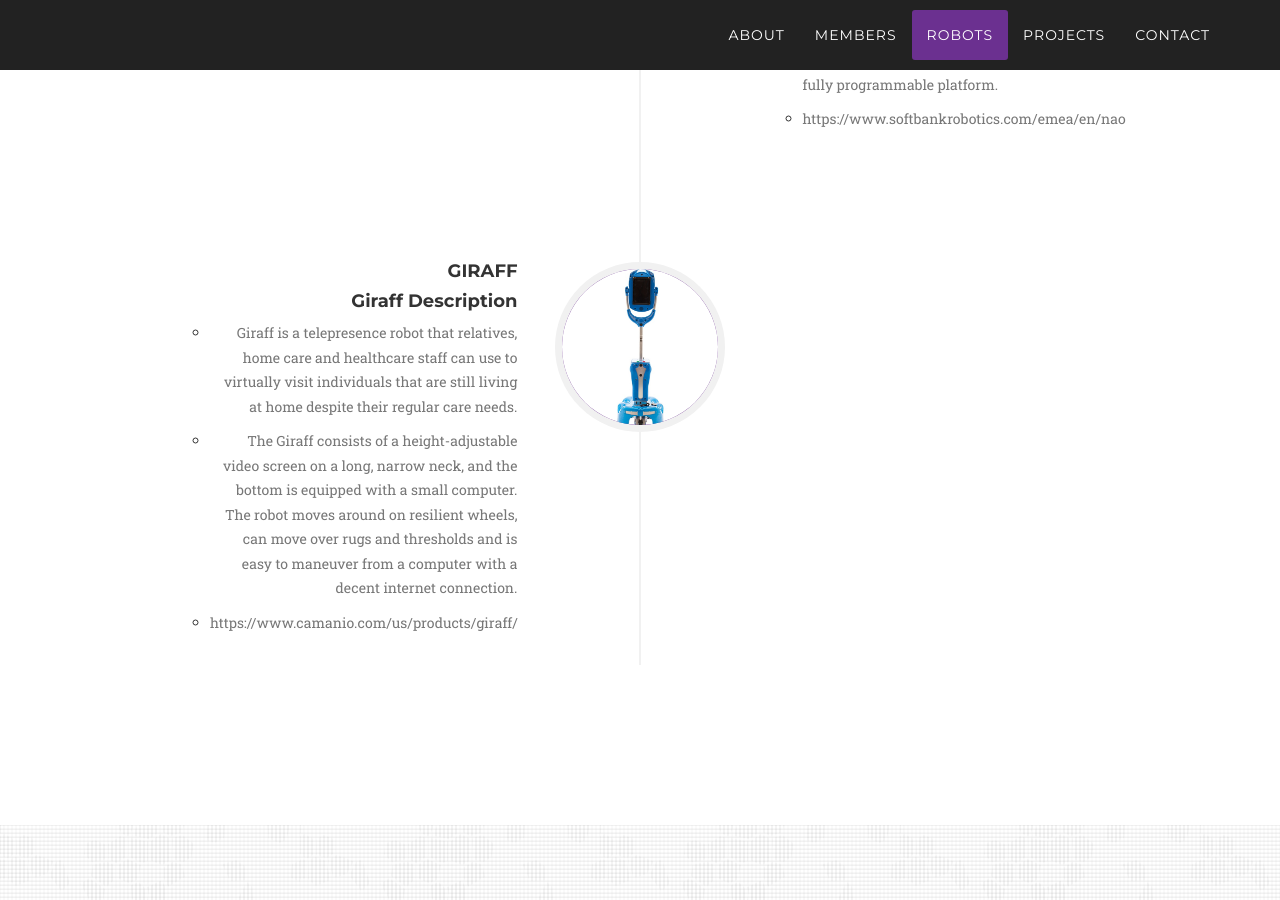
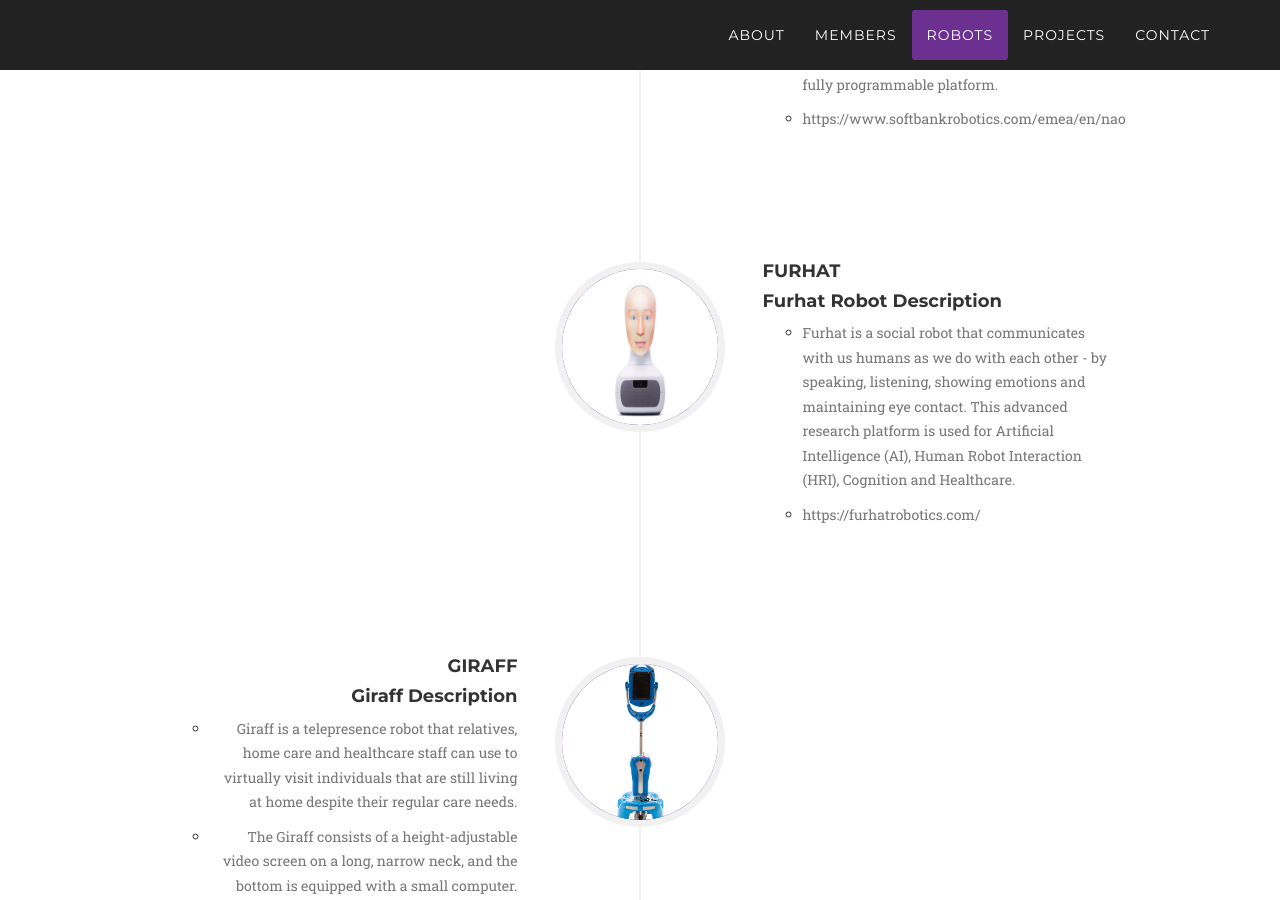
Before and after one commit to corolab/corolab.github.io, a Jekyll site: the page built from README.md, in a window 1280 px wide and 900 px high, scrolled down 9306 px. Built offline with Jekyll 4.4.1, drawn with Linux system fonts in a browser that asks for light colours; some web fonts are replaced; our own code applies the rules of GitHub Pages for plain Markdown files.

Commit message:
Update robots.html
Add Furhat info

```diff
--- a/_includes/robots.html
+++ b/_includes/robots.html
@@ -136,6 +136,33 @@
                             </div>
                         </li>
 
+                        <li class="timeline-inverted">
+                            <div class="timeline-image">
+                                <img class="img-circle img-responsive" src="img/robots/Furhat.jpg" alt="">
+                            </div>
+                            <div class="timeline-panel">
+                                <div class="timeline-heading">
+                                    <h4>Furhat</h4>
+                                    <h4 class="subheading">Furhat Robot Description</h4>
+                                </div>
+                                <div class="timeline-body">
+                                    <ul>
+                                        <li>
+                                            <p class="text-muted">
+                                              Furhat is a social robot that communicates with us humans as we do with each other - by speaking, listening, showing emotions and maintaining eye contact. This advanced research platform is used for Artificial Intelligence (AI), Human Robot Interaction (HRI), Cognition and Healthcare.
+                                            </p>
+                                        </li>
+                                        <li>
+                                            <p class="text-muted">
+                                            https://furhatrobotics.com/
+                                            </p>
+                                        </li>
+                                    </ul>
+                                </div>
+                            </div>
+                        </li>
+
+
                         <li>
                             <div class="timeline-image">
                                 <img class="img-circle img-responsive" src="img/robots/giraff.jpg" alt="">
```
